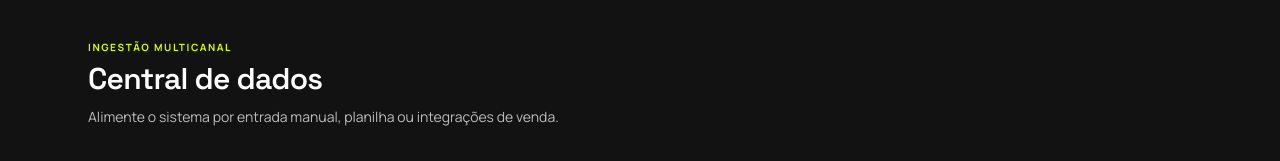
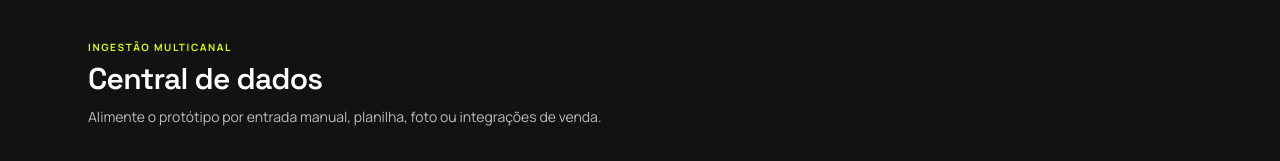
Before and after one commit to Hosz/DemandaRecife, a Next.js app in the folder app/: page / in a window 1280 px wide. Shown: the top 161 px of the page. Built offline with nearby package versions, Linux system fonts and the light colour scheme; no server answers.

Commit message:
feat: ajusta textos da central de dados

```diff
--- a/app/app/page.tsx
+++ b/app/app/page.tsx
@@ -47,8 +47,7 @@ export default function Home() {
           Central de dados
         </h1>
         <p className="mt-2 max-w-xl text-sm leading-6 text-muted">
-          Alimente o sistema por entrada manual, planilha ou integrações de
-          venda.
+          Alimente o protótipo por entrada manual, planilha, foto ou integrações de venda.
         </p>
       </header>
 
```
